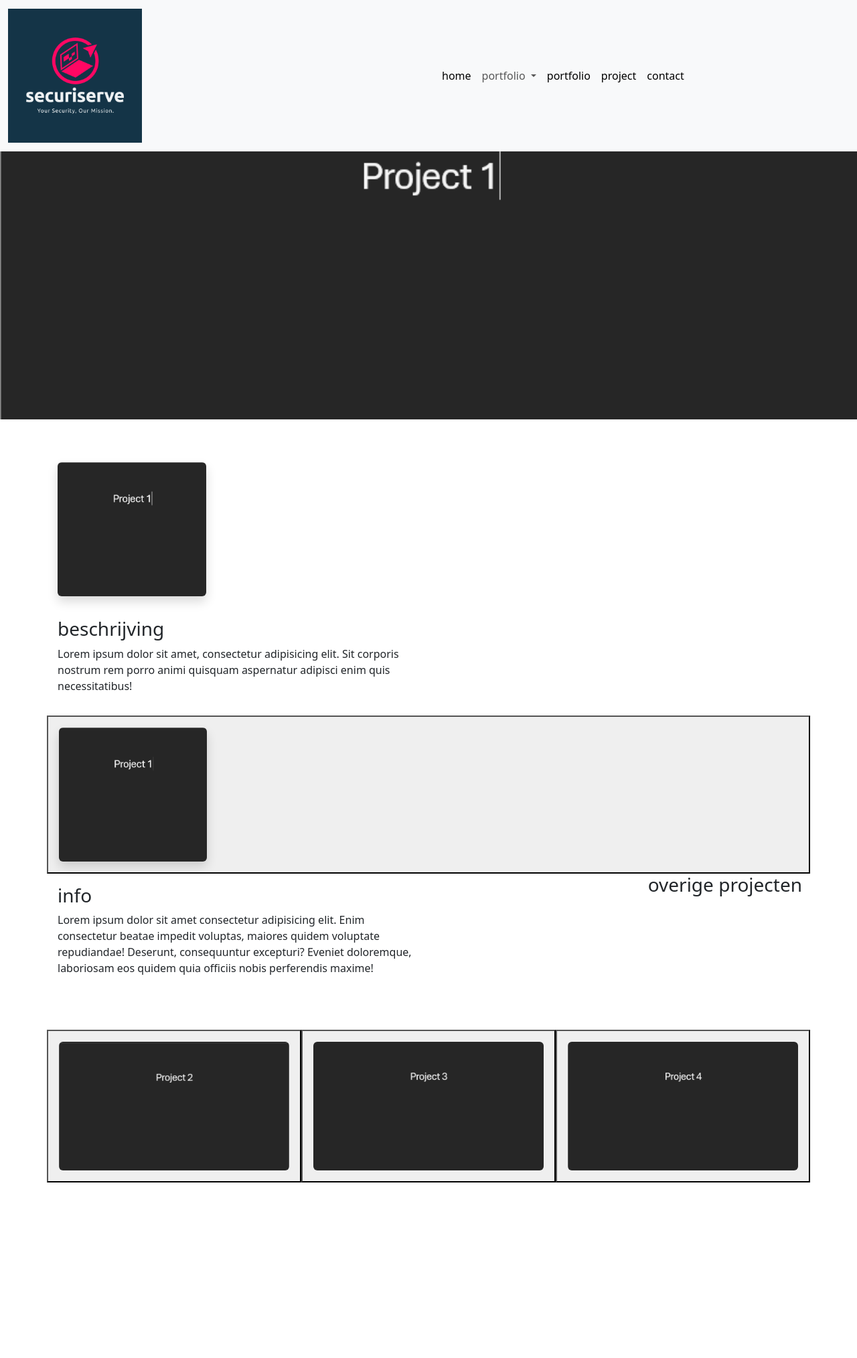
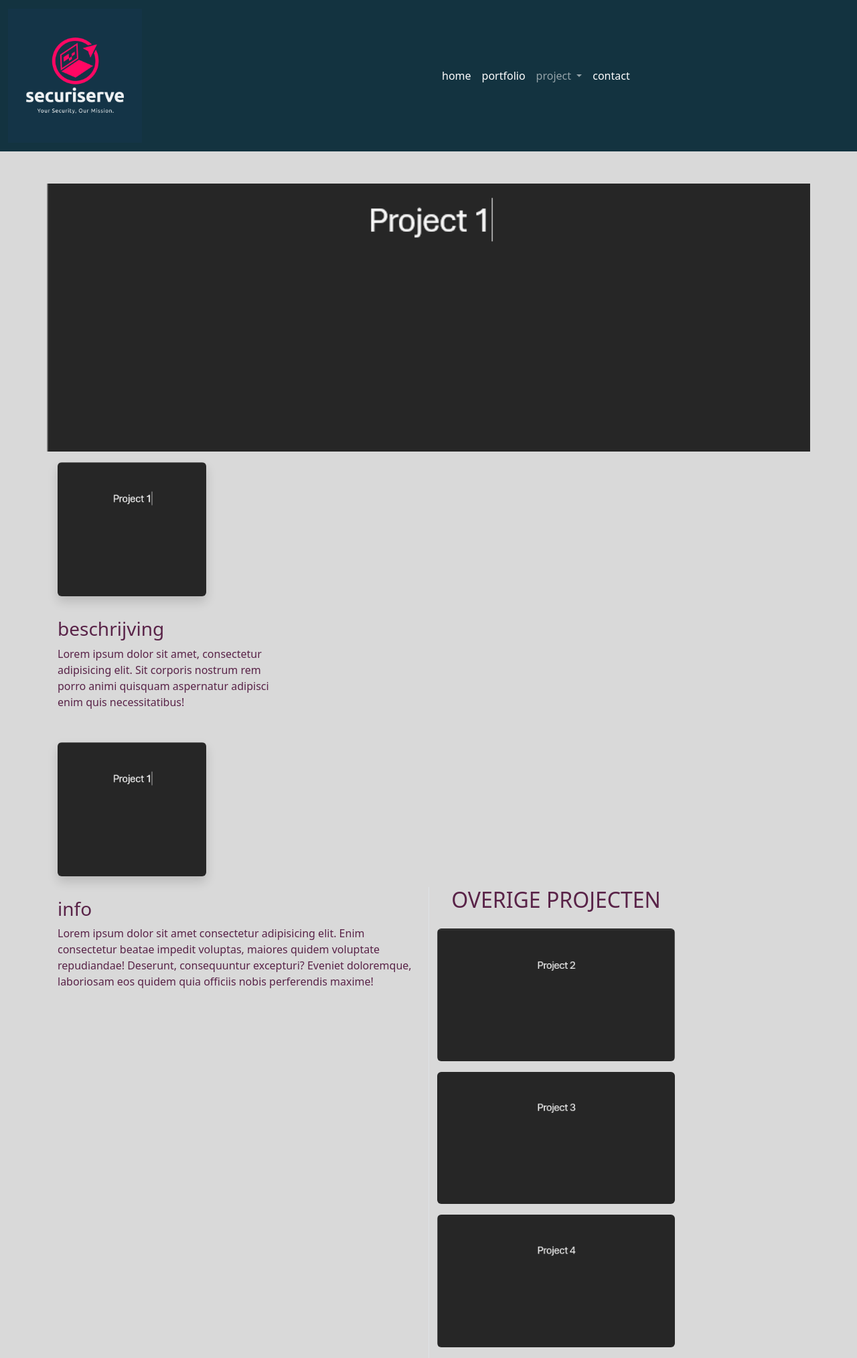
Before and after one commit to Rayaneera/portfolio, a plain HTML site: page project.html in a window 1280 px wide. Shown: the whole page at 67% size. Before the commit the page ends 1861 px from the top, so only its background shows below. Drawn offline with nearby package versions, Linux system fonts and the light colour scheme; files that its build step writes are made by us from their sources.

Commit message:
Add files via upload

```diff
--- a/index.html
+++ b/index.html
@@ -5,11 +5,10 @@
     <meta charset="UTF-8">
     <meta name="viewport" content="width=device-width, initial-scale=1.0">
     <title>portfolio</title>
-    <!--bootstrap css-->
+
     <link href="https://cdn.jsdelivr.net/npm/bootstrap@5.3.3/dist/css/bootstrap.min.css" rel="stylesheet"
         integrity="sha384-QWTKZyjpPEjISv5WaRU9OFeRpok6YctnYmDr5pNlyT2bRjXh0JMhjY6hW+ALEwIH" crossorigin="anonymous">
-        <!-- JavaScript: Bootstrap Bundle with Popper -->
-  <script src="https://cdn.jsdelivr.net/npm/bootstrap@5.3.3/dist/js/bootstrap.bundle.min.js"
+    <script src="https://cdn.jsdelivr.net/npm/bootstrap@5.3.3/dist/js/bootstrap.bundle.min.js"
     integrity="sha384-YvpcrYf0tY3lHB60NNkmXc5s9fDVZLESaAA55NDzOxhy9GkcIdslK1eN7N6jIeHz" crossorigin="anonymous" defer>
     </script>
     <link rel="stylesheet" href="https://cdn.jsdelivr.net/npm/bootstrap-icons@1.11.3/font/bootstrap-icons.min.css">
@@ -17,7 +16,7 @@
 </head>
 
 <body>
-        <nav class="navbar navbar-expand-lg bg-body-tertiary sticky-top">
+        <nav class="navbar navbar-expand-lg navbar-dark sticky-top">
         <section class="container-fluid">
             <a class="navbar-brand" href=""> <img src="assets/logo.png" alt="logo" height="200"></a>
             <button class="navbar-toggler" type="button" data-bs-toggle="collapse"
@@ -27,8 +26,9 @@
         <div class="collapse navbar-collapse container-fluid" id="navbarSupportedContent">
             <ul class="navbar-nav me-auto mb-2 mb-lg-0">
                 <li class="nav-item" type="button"> <a class="nav-link active" href="index.html">home</a></li>
+                <li class="nav-item"><a class="nav-link active" href="portfolio.html">portfolio</a></li>
                 <li class="nav-item dropdown">
-                    <a class="nav-link dropdown-toggle" href="#" type="button" data-bs-toggle="dropdown" aria-expanded="false">portfolio
+                    <a class="nav-link dropdown-toggle" href="#" type="button" data-bs-toggle="dropdown" aria-expanded="false">project
                     </a>
                     <ul class="dropdown-menu">
                         <li><a class="dropdown-item" href="project.html">project 1</a></li>
@@ -39,9 +39,7 @@
                         <li><a class="dropdown-item" href="project.html">project 6</a></li>
                     </ul>
                 </li>
-                <li class="nav-item" type="button"><a class="nav-link active" href="portfolio.html">portfolio</a></li>
-                <li class="nav-item" type="button"> <a class="nav-link active" href="project.html">project</a></li>
-                <li class="nav-item" type="button"><a class="nav-link active" href="contact.html">contact</a> </li>
+                <li class="nav-item"><a class="nav-link active" href="contact.html">contact</a> </li>
             </ul>
         </div>
     </nav>
--- a/project.html
+++ b/project.html
@@ -18,7 +18,7 @@
 </head>
 
 <body>
-    <nav class="navbar navbar-expand-lg bg-body-tertiary sticky-top">
+    <nav class="navbar navbar-expand-lg navbar-dark sticky-top">
         <section class="container-fluid">
             <a class="navbar-brand" href=""> <img src="assets/logo.png" alt="logo"></a>
             <button class="navbar-toggler" type="button" data-bs-toggle="collapse"
@@ -28,9 +28,10 @@
         <div class="collapse navbar-collapse container-fluid" id="navbarSupportedContent">
             <ul class="navbar-nav me-auto mb-2 mb-lg-0">
                 <li class="nav-item" type="button"> <a class="nav-link active" href="index.html">home</a></li>
+                <li class="nav-item"><a class="nav-link active" href="portfolio.html">portfolio</a></li>
                 <li class="nav-item dropdown">
                     <a class="nav-link dropdown-toggle" href="#" type="button" data-bs-toggle="dropdown"
-                        aria-expanded="false">portfolio
+                        aria-expanded="false">project
                     </a>
                     <ul class="dropdown-menu">
                         <li><a class="dropdown-item active" href="project.html">project 1</a></li>
@@ -41,56 +42,48 @@
                         <li><a class="dropdown-item active" href="project.html">project 6</a></li>
                     </ul>
                 </li>
-                <li class="nav-item" type="button"><a class="nav-link active" href="portfolio.html">portfolio</a></li>
-                <li class="nav-item" type="button"> <a class="nav-link active" href="project.html">project</a></li>
                 <li class="nav-item" type="button"><a class="nav-link active" href="contact.html">contact</a></li>
             </ul>
         </div>
     </nav>
 
-    <main>
+    <main class="container my-5">
+        <div class="row">
         <section class="container-fluid p-0">
             <img src="assets/project1.png" class="img-fluid w-100" alt="sfeerbeeld"
                 style="max-height: 400px; object-fit: cover;">
         </section>
-
-        <section class="container text-center my-5">
-            <div class="row mb-5">
                 <article class="col-12 p-3" type="button"><img src="assets/project1.png" alt="project1"
                         class="img-fluid rounded shadow float-start"
                         style="height: 200px; width: 20%; object-fit: cover;">
                 </article>
-                <article class="col-12 col-lg-6 p-3 text-start">
+                <article class="col-12 col-lg-4 p-3 text-start">
                     <h3>beschrijving</h3>
                     <p>Lorem ipsum dolor sit amet, consectetur adipisicing elit. Sit corporis nostrum rem porro animi quisquam aspernatur adipisci enim quis necessitatibus!</p>
                 </article>
 
-                <button class="col-12 p-3" type="button"><img src="assets/project1.png" alt="project1"
-                        class="img-fluid rounded shadow float-start mx-auto d-block"
+                <article class="col-12 p-3" type="button"><img src="assets/project1.png" alt="project1"
+                        class="img-fluid rounded shadow float-start "
                         style="height: 200px; width: 20%; object-fit: cover;">
-                </button>
+                </article>
                 <article class="col-12 col-lg-6 p-3 text-start">
                     <h3>info</h3>
                     <p>Lorem ipsum dolor sit amet consectetur adipisicing elit. Enim consectetur beatae impedit voluptas, maiores quidem voluptate repudiandae! Deserunt, consequuntur excepturi? Eveniet doloremque, laboriosam eos quidem quia officiis nobis perferendis maxime!</p>
                 </article>
 
-                <h3 class="col-12 col-md-6 text-end"> overige projecten</h3>
-                <div class="container text-center my-5">
-        <div class="row">
-        <button
-        class="col-12 col-md-4 p-3" type="button"><img src="assets/project2.png" alt="project2" class="img-fluid w-100 rounded"
-        ></button>
-        <button
-        class="col-12 col-md-4 p-3" type="button"><img src="assets/project3.png" alt="project3" class="img-fluid w-100 rounded"
-        ></button>
-        <button
-         class="col-12 col-md-4 p-3" type="button"><img src="assets/project4.png" alt="project4" class="img-fluid w-100 rounded"
-         ></button>
+                <aside class="col-12 col-lg-4 border-start text-center">
+                    <h2 class="mb-4 text-uppercase">overige projecten</h2>
+        <article
+        class="mb-3" type="button"><img src="assets/project2.png" alt="project2" class="img-fluid w-100 rounded"
+        ></article>
+        <article
+        class="mb-3" type="button"><img src="assets/project3.png" alt="project3" class="img-fluid w-100 rounded"
+        ></article>
+        <article
+         class="mb-3" type="button"><img src="assets/project4.png" alt="project4" class="img-fluid w-100 rounded"
+         ></article>
          </div>
-    </div>
-            </div>
-        </section>
+            </aside>
+        </div>
     </main>
-    <aside>
-    </aside>
 </body>
--- /dev/null
+++ b/style.css
@@ -0,0 +1,42 @@
+.donkerblauw {
+  color: #133340;
+}
+.paars {
+  color: #592348;
+}
+.grijs {
+  color: #D9D9D9;
+}
+
+.navbar {
+  background-color: #133340;
+}
+
+html, body{
+    background-color: #D9D9D9;
+    color: #133340;
+}
+
+a {
+    color: #592348;
+}
+
+a:hover {
+  color: #133340;
+}
+
+h1, h2, h3, H4 {
+  color: #592348;
+}
+.btn-primary {
+  background-color: #592348;
+}
+
+.btn-primary:hover {
+  background-color: #133340;
+}
+p {
+  color: #592348
+
+
+}
```
Also changed, not shown: contact.html (+11 -12 lines), portfolio.html (+3 -4 lines).
